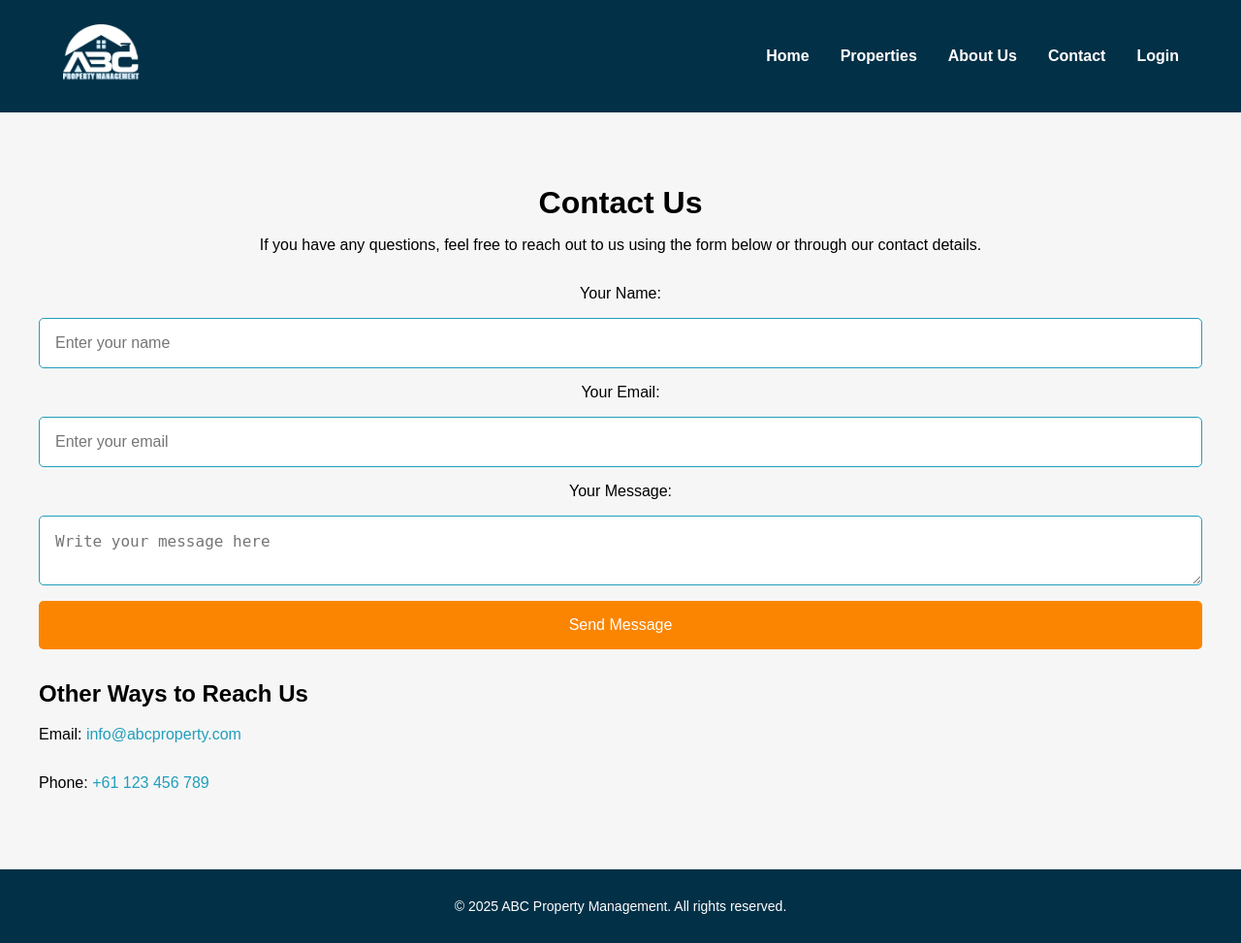
After one commit to emanuellycarvalho/poperty-management, a PHP site: page /pages/contact.php in a window 1280 px wide. The commit adds this page. Shown: the whole page at 97% size. Run offline with PHP 8.4, Linux system fonts and the light colour scheme.

Commit message:
contact page

```diff
--- a/assets/css/style.css
+++ b/assets/css/style.css
@@ -42,13 +42,13 @@ a {
     align-items: center;
 }
 
-.contact-info .contact-details {
+.contact-info .header-contact-details {
     display: flex;
     gap: 1.5rem;
 }
 
-.contact-info .contact-details .contact-email,
-.contact-info .contact-details .contact-phone {
+.contact-info .header-contact-details .contact-email,
+.contact-info .header-contact-details .contact-phone {
     font-size: 1rem;
 }
 
@@ -181,3 +181,68 @@ footer {
     padding: 1rem;
     font-size: 0.875rem;
 }
+
+/* Contact Us Section */
+.contact-us {
+    padding: 3rem 1rem;
+    background-color: var(--background-color);
+}
+
+.contact-us .container {
+    max-width: 1200px;
+    margin: 0 auto;
+    text-align: center;
+}
+
+.contact-us h1 {
+    font-size: 2rem;
+    margin-bottom: 1rem;
+}
+
+.contact-us p {
+    font-size: 1rem;
+    margin-bottom: 2rem;
+}
+
+.contact-form {
+    display: flex;
+    flex-direction: column;
+    gap: 1rem;
+    margin-bottom: 2rem;
+}
+
+.contact-form input, .contact-form textarea {
+    padding: 1rem;
+    font-size: 1rem;
+    border: 1px solid var(--secondary-color);
+    border-radius: 5px;
+}
+
+.contact-form button {
+    background-color: var(--accent-color);
+    color: white;
+    padding: 1rem;
+    font-size: 1rem;
+    border: none;
+    border-radius: 5px;
+    cursor: pointer;
+}
+
+.contact-form button:hover {
+    background-color: var(--highlight-color);
+}
+
+.contact-details {
+    text-align: left;
+    font-size: 1rem;
+    margin-top: 2rem;
+}
+
+.contact-details a {
+    color: var(--secondary-color);
+    text-decoration: none;
+}
+
+.contact-details a:hover {
+    text-decoration: underline;
+}
--- /dev/null
+++ b/pages/contact.php
@@ -0,0 +1,31 @@
+<?php include('./templates/header.php'); ?>
+
+<!-- Contact Us Section -->
+<section class="contact-us">
+    <div class="container">
+        <h1>Contact Us</h1>
+        <p>If you have any questions, feel free to reach out to us using the form below or through our contact details.</p>
+
+        <!-- Contact Form -->
+        <form action="process_contact.php" method="POST" class="contact-form">
+            <label for="name">Your Name:</label>
+            <input type="text" id="name" name="name" required placeholder="Enter your name">
+
+            <label for="email">Your Email:</label>
+            <input type="email" id="email" name="email" required placeholder="Enter your email">
+
+            <label for="message">Your Message:</label>
+            <textarea id="message" name="message" required placeholder="Write your message here"></textarea>
+
+            <button type="submit" class="btn-primary">Send Message</button>
+        </form>
+
+        <div class="contact-details">
+            <h2>Other Ways to Reach Us</h2>
+            <p>Email: <a href="mailto:info@abcproperty.com">info@abcproperty.com</a></p>
+            <p>Phone: <a href="tel:+61123456789">+61 123 456 789</a></p>
+        </div>
+    </div>
+</section>
+
+<?php include('./templates/footer.php'); ?>
--- /dev/null
+++ b/pages/templates/footer.php
@@ -0,0 +1,7 @@
+<footer>
+    <p>&copy; 2025 ABC Property Management. All rights reserved.</p>
+</footer>
+
+<script src="../assets/js/script.js"></script>
+</body>
+</html>
--- /dev/null
+++ b/pages/templates/header.php
@@ -0,0 +1,25 @@
+<!DOCTYPE html>
+<html lang="en">
+<head>
+    <meta charset="UTF-8">
+    <meta name="viewport" content="width=device-width, initial-scale=1.0">
+    <title>ABC Property Management</title>
+    <link rel="icon" href="../assets/img/icons/favicon.ico" type="image/png">
+    <link rel="stylesheet" href="../assets/css/style.css">
+</head>
+<body>
+    <!-- Navbar -->
+    <nav class="navbar">
+        <div class="container">
+            <div class="logo">
+                <img src="../assets/img/icons/logo.png" alt="ABC Property Management Logo">
+            </div>
+            <ul class="nav-links">
+                <li><a href="../index.php">Home</a></li>
+                <li><a href="./properties.php">Properties</a></li>
+                <li><a href="./about.php">About Us</a></li>
+                <li><a href="./contact.php">Contact</a></li>
+                <li id="userLink"><a href="./login.php">Login</a></li>
+            </ul>
+        </div>
+    </nav>
```
Also changed, not shown: index.php (renamed from home.html, +7 -7 lines).
